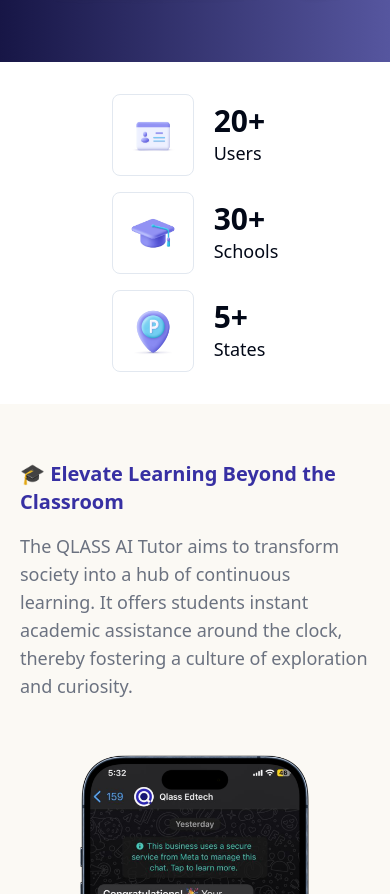
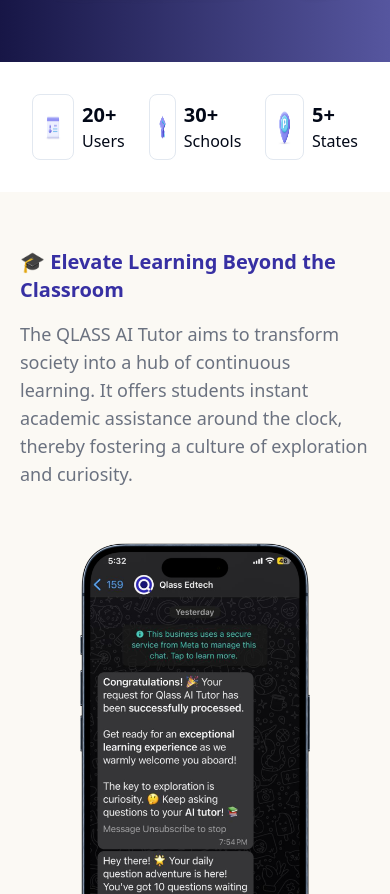
Before and after one commit to Qlass-website/qlass, a React (Vite) app: page /ai-homework in a window 390 px wide. Shown: the part 813-1707 px from the top of the page. Built offline with nearby package versions, Linux system fonts and the light colour scheme.

Commit message:
🐛 fixes

```diff
--- a/src/components/ai-homework-page/highlightSection/HighlightSection.jsx
+++ b/src/components/ai-homework-page/highlightSection/HighlightSection.jsx
@@ -5,32 +5,32 @@
 
   return (
     <div className="p-8 flex items-center justify-center">
-      <div className="grid grid-cols-1 lg:grid-cols-3 items-center gap-4 lg:gap-x-40">
-        <div className="flex items-center space-x-5">
+      <div className="grid grid-cols-3 lg:grid-cols-3 items-center gap-6 md:gap-4 lg:gap-x-40">
+        <div className="flex items-center space-x-2 md:space-x-5">
           <div className="border p-2 rounded-lg">
-          <img src="/graduation.png"  className="w-16 h-16"/>
+          <img src="/graduation.png"  className="w-12 h-12 md:w-16 md:h-16"/>
           </div>
           <div className="">
-          <h1 className="text-3xl font-bold">{users}+</h1>
-          <p className="text-lg">Users</p>
+          <h1 className="text-xl md:text-3xl font-bold">{users}+</h1>
+          <p className="md:text-lg">Users</p>
           </div>
         </div>
-        <div className="flex items-center space-x-5">
+        <div className="flex items-center space-x-2 md:space-x-5">
           <div className="border p-2 rounded-lg">
-          <img src="/video.png"  className="w-16 h-16"/>
+          <img src="/video.png"  className="w-12 h-12 md:w-16 md:h-166"/>
           </div>
           <div className="">
-          <h1 className="text-3xl font-bold">{schools}+</h1>
-          <p className="text-lg">Schools</p>
+          <h1 className="text-xl md:text-3xl font-bold">{schools}+</h1>
+          <p className="md:text-lg">Schools</p>
           </div>
         </div>
-        <div className="flex items-center space-x-5">
+        <div className="flex items-center space-x-2 md:space-x-5">
           <div className="border p-2 rounded-lg">
-          <img src="/state.png"  className="w-16 h-16"/>
+          <img src="/state.png"  className="w-12 h-12 md:w-16 md:h-16"/>
           </div>
           <div className="">
-          <h1 className="text-3xl font-bold">{states}+</h1>
-          <p className="text-lg">States</p>
+          <h1 className="text-xl md:text-3xl font-bold">{states}+</h1>
+          <p className="md:text-lg">States</p>
           </div>
         </div>
       </div>
--- a/src/components/home-page/pyramid-learning/PyramidLearning.jsx
+++ b/src/components/home-page/pyramid-learning/PyramidLearning.jsx
@@ -51,13 +51,10 @@
           <div className="flex w-[44%] flex-col max-md:ml-0 max-md:w-full">
             <div className="z-10 my-auto space-y-4 text-center md:text-left self-stretch text-indigo-800 max-md:mt-10 max-md:max-w-full">
               <span className="text-2xl md:text-4xl font-bold">
-                The Pyramid of <br /> Learning
+                What differentiates Qlass from others?
               </span>
               <p className="md:text-2xl font-thin text-gray-500">
-                Struggling to remember what you learn? Explore the Learning{" "}
-                <br /> Pyramid: a science-backed approach to maximize your{" "}
-                <br /> learning potential. Master information, not just memorize
-                it!
+              Qlass understands that every student learns differently. We tailor our approach to individual needs, using engaging activities, interactive tools, and differentiated <br/> instruction to ensure optimal progress.
               </p>
             </div>
           </div>
--- a/src/components/home-page/session-booking/BookingPage.jsx
+++ b/src/components/home-page/session-booking/BookingPage.jsx
@@ -2,7 +2,7 @@
 import React from "react";
 
 const BenefitItem = ({ imageUrl, title }) => (
-  <div className="flex flex-col items-center ml-10 md:ml-10 justify-center text-center font-bold text-black">
+  <div className="flex flex-col items-center md:ml-10 justify-center text-center font-bold text-black">
     <img
       src={imageUrl}
       alt={title}
@@ -87,7 +87,7 @@
 
               <div>
                 <h2 className="text-center mt-16 text-xl font-bold">Attend Counselling Session to Get</h2>
-                <div className="mt-8 flex flex-col md:flex-row justify-between gap-5 pr-3 md:flex-wrap">
+                <div className="mt-8 flex md:flex-row justify-between md:gap-5 md:pr-3 md:flex-wrap">
                 {benefits.map((benefit) => (
                   <BenefitItem
                     key={benefit.title}
--- a/src/components/home-page/why-qlass/WhyQlass.jsx
+++ b/src/components/home-page/why-qlass/WhyQlass.jsx
@@ -3,7 +3,7 @@
 export default function WhyQlass() {
   return (
     <div className="bg-[#FBF9F3]">
-      <img loading="lazy" src="/whyQlass1.png" className="w-full h-[300px] lg:h-auto px-16" />
+      <img loading="lazy" src="/whyQlass1.png" className="w-full h-[250px] lg:h-auto px-16" />
     </div>
   );
 }
```
